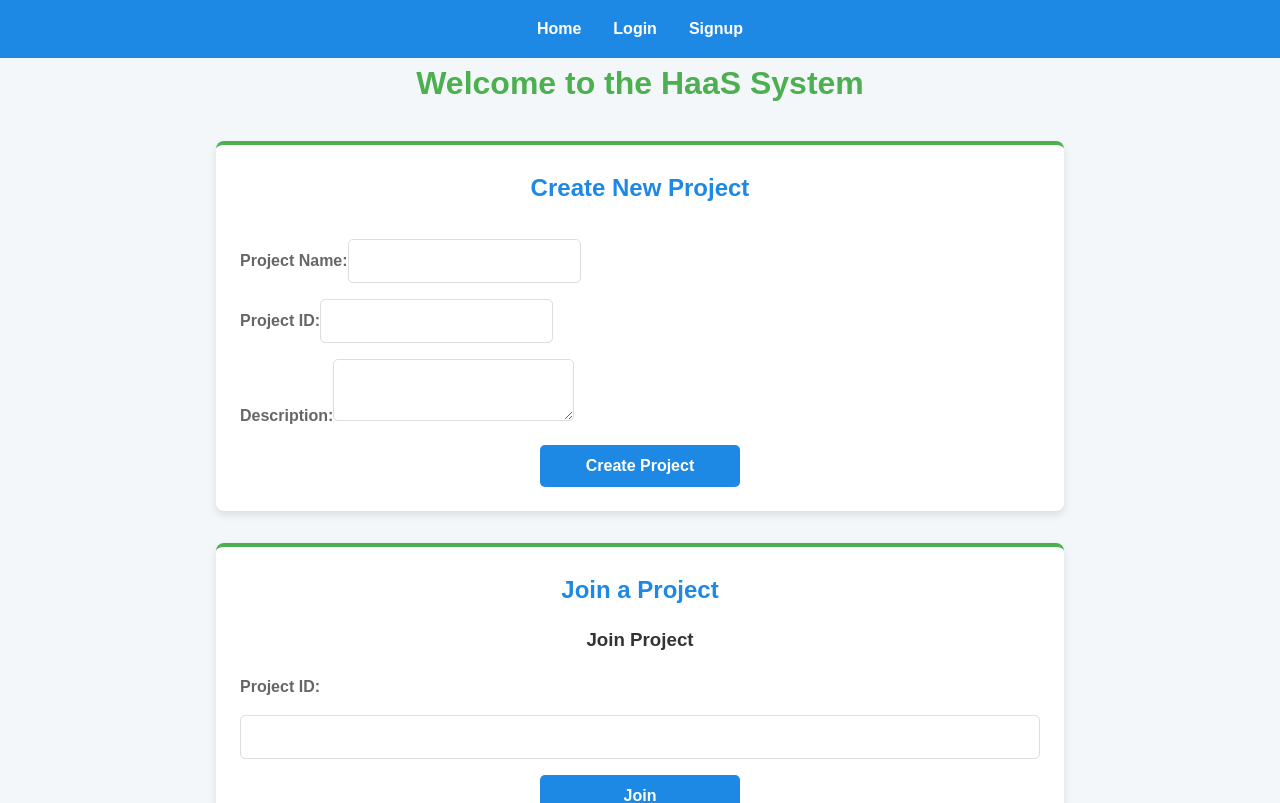
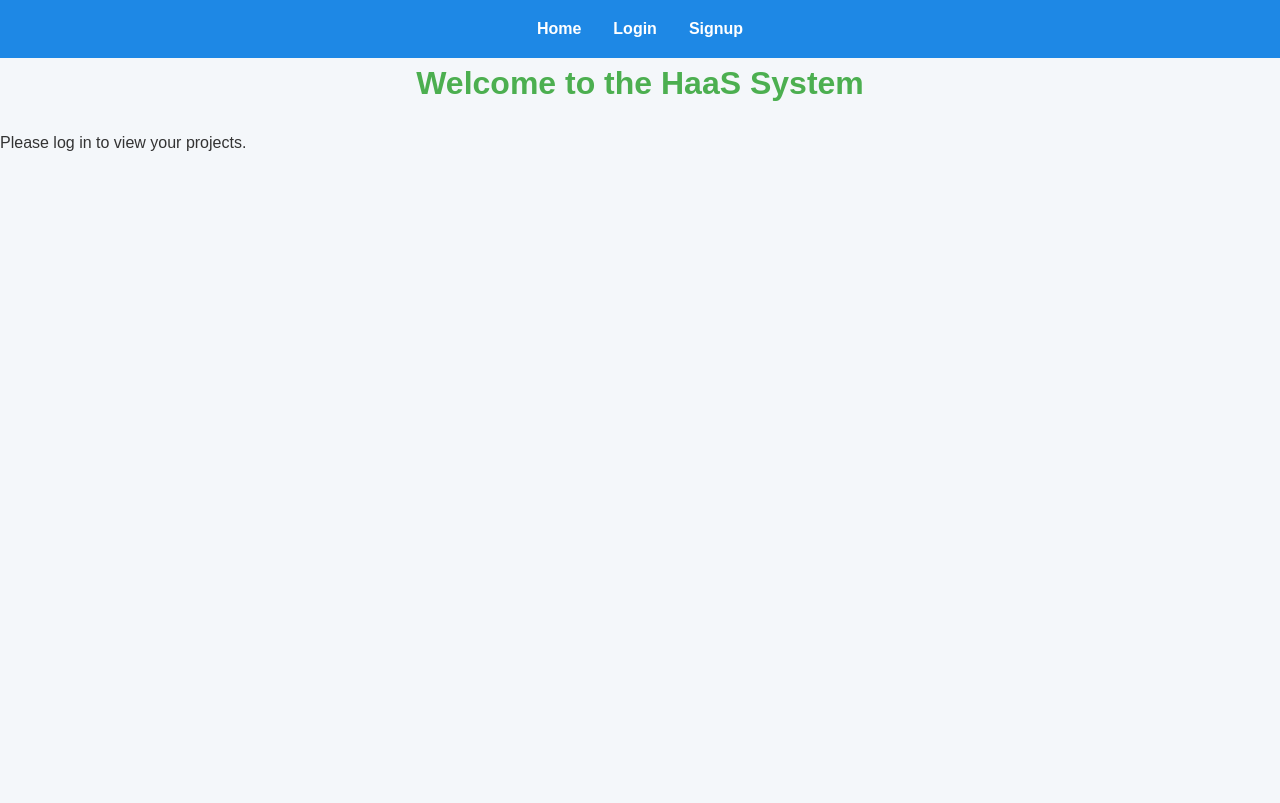
Before and after one commit to rovezov/inventionWorkx, a React (Create React App) app in the folder frontend/: page / in a window 1280 px wide. Shown: the top 803 px of the page. Built offline with nearby package versions, Linux system fonts and the light colour scheme; no server answers.

Commit message:
Implemented Logout button. On initial startup, website home page will say 'Please log in to view your projects'. Logout button is not centered on navbar.

```diff
--- a/frontend/src/App.js
+++ b/frontend/src/App.js
@@ -1,6 +1,6 @@
-// src/App.js
+// // src/App.js
 
-import React from 'react';
+import React, { useState } from 'react';
 import { BrowserRouter as Router, Route, Routes } from 'react-router-dom';
 import Navbar from './components/Shared/Navbar';
 import Home from './pages/Home';
@@ -8,12 +8,20 @@ import Login from './pages/Login';
 import Signup from './pages/Signup';
 
 function App() {
+  const [isLoggedIn, setIsLoggedIn] = useState(!!localStorage.getItem('token'));
+
+  const handleLogout = () => {
+    localStorage.removeItem('token');
+    localStorage.removeItem('userid');
+    setIsLoggedIn(false);
+  };
+
   return (
     <Router>
-      <Navbar />
+      <Navbar isLoggedIn={isLoggedIn} handleLogout={handleLogout} />
       <Routes>
-        <Route path="/" element={<Home />} />
-        <Route path="/login" element={<Login />} />
+        <Route path="/" element={<Home isLoggedIn={isLoggedIn}/>} />
+        <Route path="/login" element={<Login setIsLoggedIn={setIsLoggedIn} />} />
         <Route path="/signup" element={<Signup />} />
       </Routes>
     </Router>
--- a/frontend/src/components/Auth/LoginForm.js
+++ b/frontend/src/components/Auth/LoginForm.js
@@ -4,7 +4,7 @@ import React, { useState } from 'react';
 import { loginUser } from '../../api/authService';
 import { useNavigate } from 'react-router-dom';
 
-function LoginForm() {
+function LoginForm({ setIsLoggedIn }) {
   const [userid, setUserid] = useState('');
   const [password, setPassword] = useState('');
   const [error, setError] = useState('');
@@ -15,7 +15,8 @@ function LoginForm() {
     try {
       const data = await loginUser(userid, password);
       localStorage.setItem('token', data.token);
-      localStorage.setItem('userid', userid);  // Save the userid for later use
+      localStorage.setItem('userid', userid);
+      setIsLoggedIn(true); // Set the login state to true on successful login
       navigate('/');
     } catch (err) {
       setError(err.message || 'Login failed');
--- a/frontend/src/components/Shared/Navbar.js
+++ b/frontend/src/components/Shared/Navbar.js
@@ -3,12 +3,18 @@
 import React from 'react';
 import { Link } from 'react-router-dom';
 
-function Navbar() {
+function Navbar({ isLoggedIn, handleLogout }) {
   return (
     <nav>
       <Link to="/">Home</Link>
-      <Link to="/login">Login</Link>
-      <Link to="/signup">Signup</Link>
+      {!isLoggedIn ? (
+        <>
+          <Link to="/login">Login</Link>
+          <Link to="/signup">Signup</Link>
+        </>
+      ) : (
+        <button onClick={handleLogout}>Logout</button>
+      )}
     </nav>
   );
 }
--- a/frontend/src/pages/Home.js
+++ b/frontend/src/pages/Home.js
@@ -6,30 +6,33 @@ import ProjectForm from '../components/Project/ProjectForm';
 import JoinProjectForm from '../components/Project/JoinProjectForm';
 import './Home.css';
 
-function Home() {
+function Home({ isLoggedIn }) {
   const [refresh, setRefresh] = useState(false);
 
-  const refreshProjects = () => setRefresh(!refresh); // Toggle to trigger refresh
+  const refreshProjects = () => setRefresh(!refresh);
 
   return (
     <div>
       <h1>Welcome to the HaaS System</h1>
 
-      {/* Section for creating a new project */}
+      {isLoggedIn ? (
+        <>
           <div className="section project-form">
             <ProjectForm onProjectCreate={refreshProjects} />
           </div>
 
-      {/* Section for joining an existing project by ID */}
           <div className="section join-project">
             <h2>Join a Project</h2>
             <JoinProjectForm onProjectJoin={refreshProjects} />
           </div>
 
-      {/* Section for listing the user's projects */}
           <div className="section project-list">
             <ProjectList refresh={refresh} />
           </div>
+        </>
+      ) : (
+        <p>Please log in to view your projects.</p>
+      )}
     </div>
   );
 }
--- a/frontend/src/pages/Login.js
+++ b/frontend/src/pages/Login.js
@@ -3,12 +3,8 @@
 import React from 'react';
 import LoginForm from '../components/Auth/LoginForm';
 
-function Login() {
-  return (
-    <div>
-      <LoginForm />
-    </div>
-  );
+function Login({ setIsLoggedIn }) {
+  return <LoginForm setIsLoggedIn={setIsLoggedIn} />;
 }
 
 export default Login;
```
Lines whose indentation alone changed are shown as unchanged.
